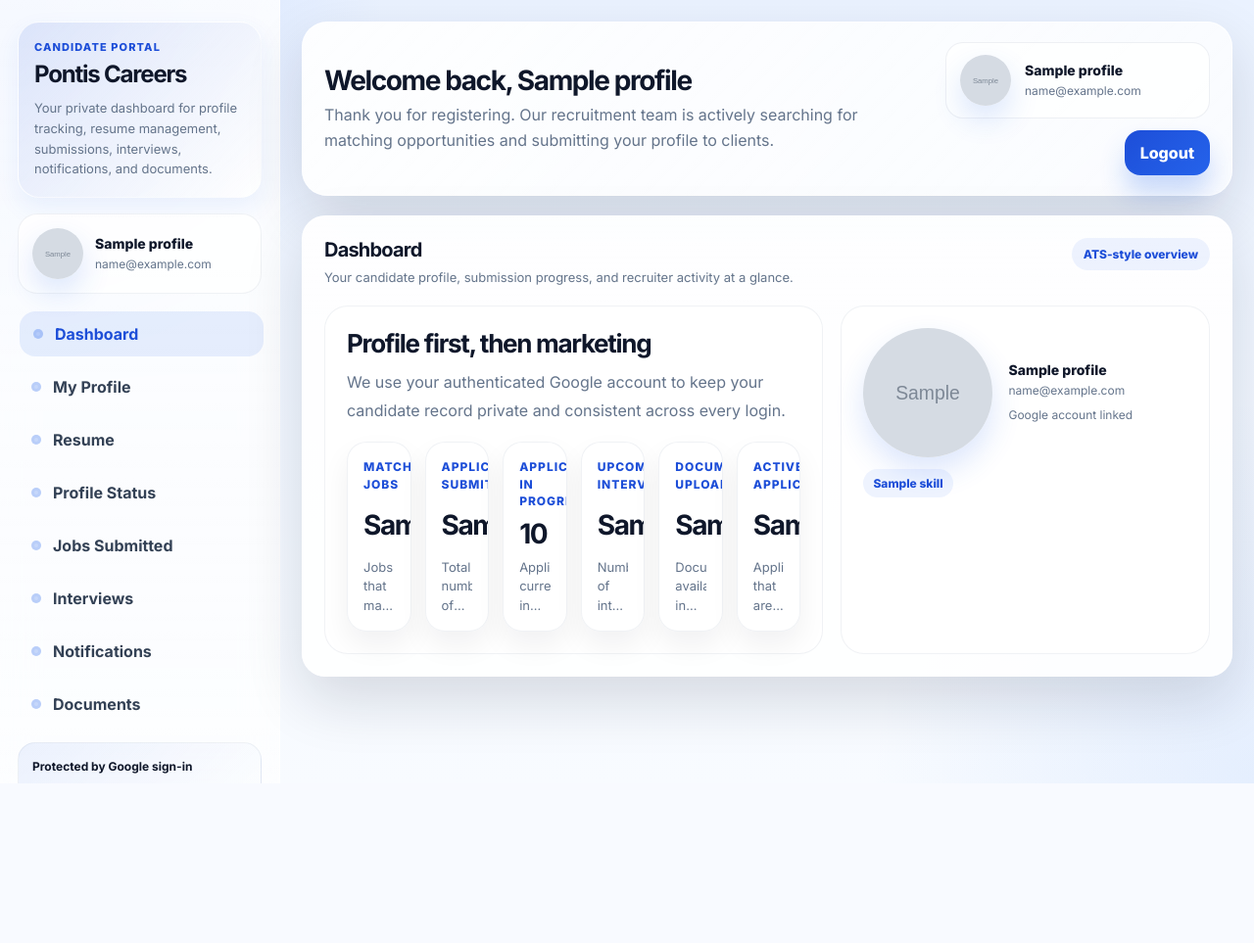
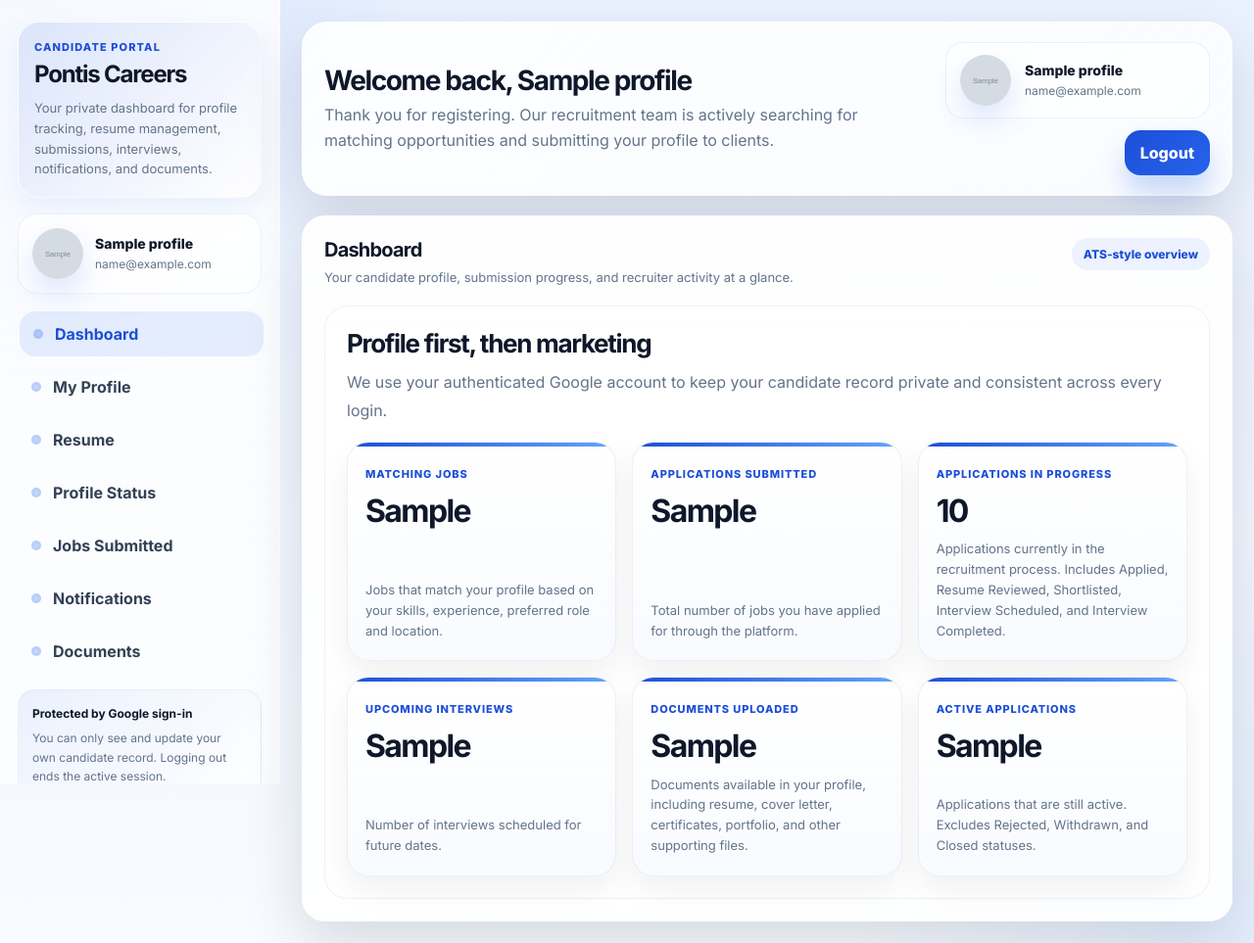
Before and after one commit to Vaibhavkaremgar/Eve_job_application_Form, a FastAPI app: template templates/dashboard.html in a window 1280 px wide. Shown: the whole page at 98% size. Before the commit the page ends 800 px from the top, so only its background shows below. Run offline with FastAPI, Linux system fonts and the light colour scheme; the template is opened without the code that fills it: most values are stand-ins (such as "Sample title", 1, 10 or a date in 2020); grey boxes marked "Sample" are stand-in pictures.

Commit message:
Remove the unwanted tabs from candidate dashboard

```diff
--- a/templates/dashboard.html
+++ b/templates/dashboard.html
@@ -325,7 +325,7 @@
 
     .hero-card {
       display: grid;
-      grid-template-columns: 1.15fr 0.85fr;
+      grid-template-columns: 1fr;
       gap: 18px;
       align-items: stretch;
     }
@@ -354,25 +354,28 @@
 
     .stats {
       display: grid;
-      grid-template-columns: repeat(6, minmax(0, 1fr));
-      gap: 14px;
+      grid-template-columns: repeat(3, minmax(0, 1fr));
+      gap: 16px;
       margin-top: 18px;
       align-items: stretch;
     }
 
     .stat {
-      padding: 16px;
-      border-radius: 20px;
-      background: rgba(255,255,255,0.9);
-      border: 1px solid rgba(148, 163, 184, 0.14);
-      box-shadow: 0 14px 30px rgba(15, 23, 42, 0.06);
-      min-height: 176px;
+      padding: 18px 18px 20px;
+      border-radius: 22px;
+      background:
+        linear-gradient(180deg, rgba(255,255,255,0.98), rgba(248, 251, 255, 0.94));
+      border: 1px solid rgba(148, 163, 184, 0.16);
+      box-shadow: 0 14px 32px rgba(15, 23, 42, 0.06);
+      min-height: 198px;
       display: flex;
       flex-direction: column;
-      justify-content: space-between;
-      gap: 10px;
+      justify-content: flex-start;
+      gap: 12px;
       transition: transform 0.2s ease, box-shadow 0.2s ease, border-color 0.2s ease;
       overflow: hidden;
+      position: relative;
+      height: 100%;
     }
 
     .stat:hover {
@@ -381,19 +384,28 @@
       box-shadow: 0 20px 36px rgba(37, 99, 235, 0.12);
     }
 
+    .stat::before {
+      content: "";
+      position: absolute;
+      inset: 0 0 auto;
+      height: 4px;
+      background: linear-gradient(90deg, var(--blue), #60a5fa);
+    }
+
     .stat-title {
       display: block;
       color: var(--blue);
-      font-size: 12px;
+      font-size: 11px;
       font-weight: 800;
       letter-spacing: 0.08em;
       text-transform: uppercase;
-      line-height: 1.45;
+      line-height: 1.5;
+      padding-top: 6px;
     }
 
     .stat strong {
       display: block;
-      font-size: 28px;
+      font-size: 32px;
       color: var(--text);
       letter-spacing: -0.05em;
       line-height: 1.05;
@@ -402,11 +414,9 @@
     .stat-desc {
       color: var(--muted);
       font-size: 13px;
-      line-height: 1.5;
-      display: -webkit-box;
-      -webkit-line-clamp: 3;
-      -webkit-box-orient: vertical;
-      overflow: hidden;
+      line-height: 1.6;
+      overflow: visible;
+      margin-top: auto;
     }
 
     .profile-summary {
@@ -749,7 +759,7 @@
       .cards-2,
       .field-grid,
       .hero-card { grid-template-columns: 1fr; }
-      .stats { grid-template-columns: repeat(3, minmax(0, 1fr)); }
+      .stats { grid-template-columns: repeat(2, minmax(0, 1fr)); }
       .topbar { flex-direction: column; align-items: stretch; }
       .header-user { min-width: 0; }
     }
@@ -761,8 +771,8 @@
       .profile-photo { width: 96px; height: 96px; }
       .avatar-lg { width: 96px; height: 96px; }
       .header-copy h2 { font-size: 24px; }
-      .stats { grid-template-columns: repeat(2, minmax(0, 1fr)); }
-      .stat { min-height: 160px; }
+      .stats { grid-template-columns: 1fr; }
+      .stat { min-height: 180px; }
     }
   </style>
 </head>
@@ -793,7 +803,6 @@
         <button data-target="resume"><span class="dot"></span>Resume</button>
         <button data-target="status"><span class="dot"></span>Profile Status</button>
         <button data-target="jobs"><span class="dot"></span>Jobs Submitted</button>
-        <button data-target="interviews"><span class="dot"></span>Interviews</button>
         <button data-target="notifications"><span class="dot"></span>Notifications</button>
         <button data-target="documents"><span class="dot"></span>Documents</button>
       </nav>
@@ -873,30 +882,6 @@
                   <strong>{{ kpis.active_applications }}</strong>
                   <span class="stat-desc">Applications that are still active. Excludes Rejected, Withdrawn, and Closed statuses.</span>
                 </div>
-              </div>
-            </div>
-
-            <div class="side-panel">
-              <div style="display:flex; gap:16px; align-items:center; margin-bottom: 12px;">
-                {% if profile.profile_picture %}
-                  <img class="avatar-lg profile-photo" src="{{ profile.profile_picture }}" alt="Profile picture" />
-                {% else %}
-                  <div class="avatar-fallback avatar-lg profile-photo">{{ (profile.name or profile.email or 'C')[:1] | upper }}</div>
-                {% endif %}
-                <div>
-                  <div class="profile-name">{{ profile.name or 'Candidate' }}</div>
-                  <div class="muted">{{ profile.email }}</div>
-                  <div class="muted" style="margin-top: 8px;">Google account linked</div>
-                </div>
-              </div>
-              <div class="tag-row">
-                {% if profile.skills %}
-                  {% for skill in profile.skills[:5] %}
-                    <span class="tag">{{ skill }}</span>
-                  {% endfor %}
-                {% else %}
-                  <span class="muted">Skills will appear after resume parsing.</span>
-                {% endif %}
               </div>
             </div>
           </div>
@@ -1115,57 +1100,6 @@
         </div>
       </section>
 
-      <section class="section" id="interviews">
-        <div class="card">
-          <div class="card-head">
-            <div>
-              <h3>Interviews</h3>
-              <p>Upcoming or historical interviews linked to your candidate record.</p>
-            </div>
-            <span class="meta-pill">{{ interviews|length }} items</span>
-          </div>
-          <div class="table-wrap">
-            <table>
-              <thead>
-                <tr>
-                  <th>Date</th>
-                  <th>Time</th>
-                  <th>Client</th>
-                  <th>Interview Type</th>
-                  <th>Meeting Link</th>
-                  <th>Status</th>
-                </tr>
-              </thead>
-              <tbody>
-                {% for interview in interviews %}
-                <tr>
-                  <td>{{ format_timestamp(interview.interview_date) or 'To be scheduled' }}</td>
-                  <td>{{ interview.interview_time or 'To be confirmed' }}</td>
-                  <td>{{ interview.client or 'N/A' }}</td>
-                  <td>
-                    <div>{{ interview.interview_type or 'Client interview' }}</div>
-                    <div class="muted">Job ID: {{ interview.business_job_id or 'N/A' }}</div>
-                  </td>
-                  <td>
-                    {% if interview.meeting_link %}
-                      <a class="button ghost" href="{{ interview.meeting_link }}" target="_blank" rel="noopener">Open link</a>
-                    {% else %}
-                      <span class="muted">Not shared yet</span>
-                    {% endif %}
-                  </td>
-                  <td>{{ interview.current_status or 'Scheduled' }}</td>
-                </tr>
-                {% else %}
-                <tr>
-                  <td colspan="6" class="muted" style="padding: 18px 0;">Interview updates will appear here when the team schedules them.</td>
-                </tr>
-                {% endfor %}
-              </tbody>
-            </table>
-          </div>
-        </div>
-      </section>
-
       <section class="section" id="notifications">
         <div class="card">
           <div class="card-head">
```
